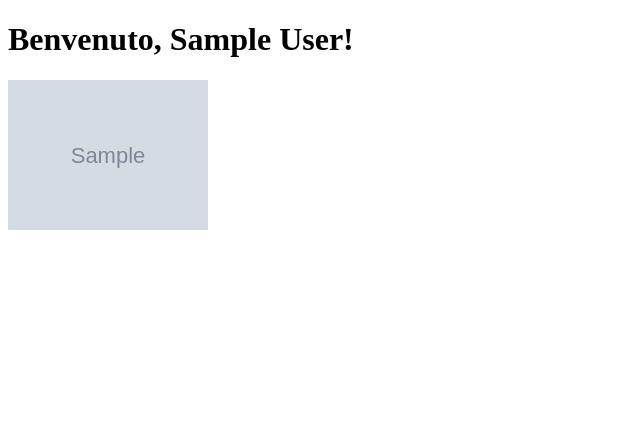
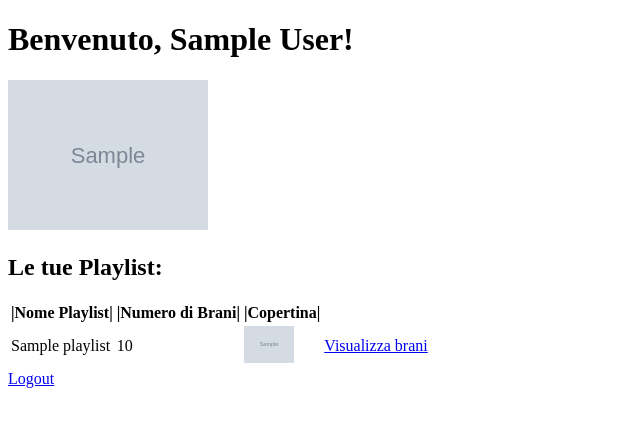
Before and after one commit to DeAngeliGiulia/Prg_Spotify, a Flask app: template templates/home.html in a window 1280 px wide. Shown: the top 427 px of the page, without its empty margins (0-640 px from the left). Run offline with Flask 3, Linux system fonts and the light colour scheme; the template is opened without the code that fills it: most values are stand-ins (such as "Sample title", 1, 10 or a date in 2020); grey boxes marked "Sample" are stand-in pictures.

Commit message:
parte2 da finire

```diff
--- a/app.py
+++ b/app.py
@@ -5,7 +5,7 @@ from spotipy.oauth2 import SpotifyOAuth
 
 SPOTIFY_CLIENT_ID = "992dc94fe5c04e0ea321e5632023b728"
 SPOTIFY_CLIENT_SECRET = "20428fa42c194eed93de0dd091447bba"
-SPOTIFY_REDIRECT_URI = "https://5000-deangeligiul-prgspotify-449lleqj418.ws-eu117.gitpod.io/callback" #dopo il login andiamo qui
+SPOTIFY_REDIRECT_URI = "https://5000-deangeligiul-prgspotify-us3tgyw91fz.ws-eu117.gitpod.io/callback" #dopo il login andiamo qui
 
 app = Flask(__name__)
 app.secret_key = 'chiave_per_session' #ci serve per identificare la sessione
@@ -38,7 +38,18 @@ def home():
     sp = spotipy.Spotify(auth=token_info['access_token']) #usiamo il token per ottenere i dati del profilo
     user_info = sp.current_user()
     print(user_info) #capiamo la struttura di user_info per usarle nel frontend
-    return render_template('home.html', user_info=user_info) #passo le info utente all'home.html
+    playlists = sp.current_user_playlists() #sempre tramite il token sp preso prima
+    playlists_info = playlists['items'] #prendiamo solo la lista delle playlist
+    return render_template('home.html', user_info=user_info, playlists=playlists_info) #passo le info utente all'home.html
+
+@app.route('/brani/<playlist_id>')
+def playlist_items(playlist_id):
+    token_info = session.get('token_info', None)
+
+@app.route('/logout')
+def logout():
+    session.clear() #cancelliamo l'access token salvato in session
+    return redirect(url_for('login'))
 
 if __name__ == '__main__':
     app.run(debug=True)
--- a/templates/home.html
+++ b/templates/home.html
@@ -3,11 +3,43 @@
         <head>
             <meta charset="UTF-8">
             <meta name="viewport" content="width=device-width, initial-scale=1.0">
+            <title>Profilo Utente</title>
         </head>
         <body>
             <h1>Benvenuto, {{ user_info['display_name'] }}!</h1>
             {% if user_info['images'] %}
-    <img src="{{ user_info['images'][0]['url'] }}" width="200">
+                <img src="{{ user_info['images'][0]['url'] }}" width="200" alt="Immagine profilo">
             {% endif %}
+            <h2>Le tue Playlist:</h2>
+            {% if playlists %}
+                <table>
+                    <thead>
+                    <tr>
+                        <th>|Nome Playlist|</th>
+                        <th>|Numero di Brani|</th>
+                        <th>|Copertina|</th>
+                    </tr>
+                    </thead>
+                <tbody>
+            {% for playlist in playlists %}
+            <tr>
+            <td>{{ playlist['name'] }}</td>
+            <td>{{ playlist['tracks']['total'] }}</td>
+            <td>
+            {% if playlist['images'] %}
+                <img src="{{ playlist['images'][0]['url'] }}" width="50" alt="Copertina playlist">
+            {% else %}
+                Nessuna immagine
+            {% endif %}
+            </td>
+            <td><a href="{{ url_for('brani/<playlist_id>') }}">Visualizza brani</a></td>
+            </tr>
+            {% endfor %}
+            </tbody>
+            </table>
+            {% else %}
+                <p>Non hai playlist disponibili.</p>
+            {% endif %}
+            <a href="{{ url_for('logout') }}">Logout</a>
         </body>
     </html>
```
Also changed, not shown: .gitpod.yml (added), 1 other file. Lines whose indentation alone changed are shown as unchanged.
